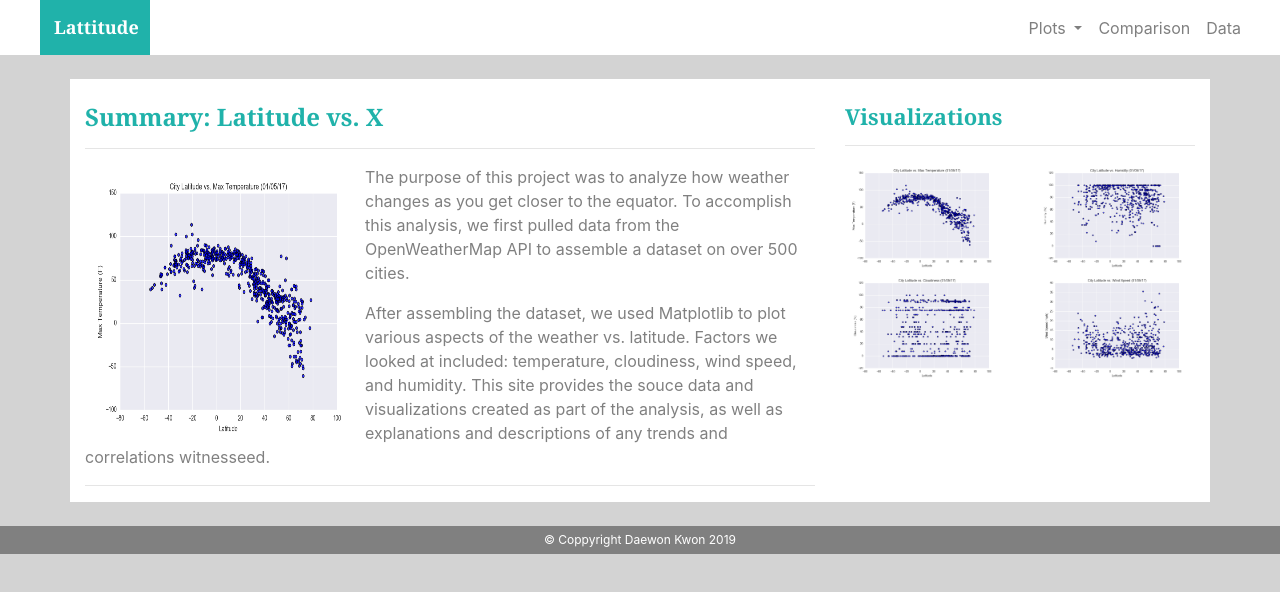
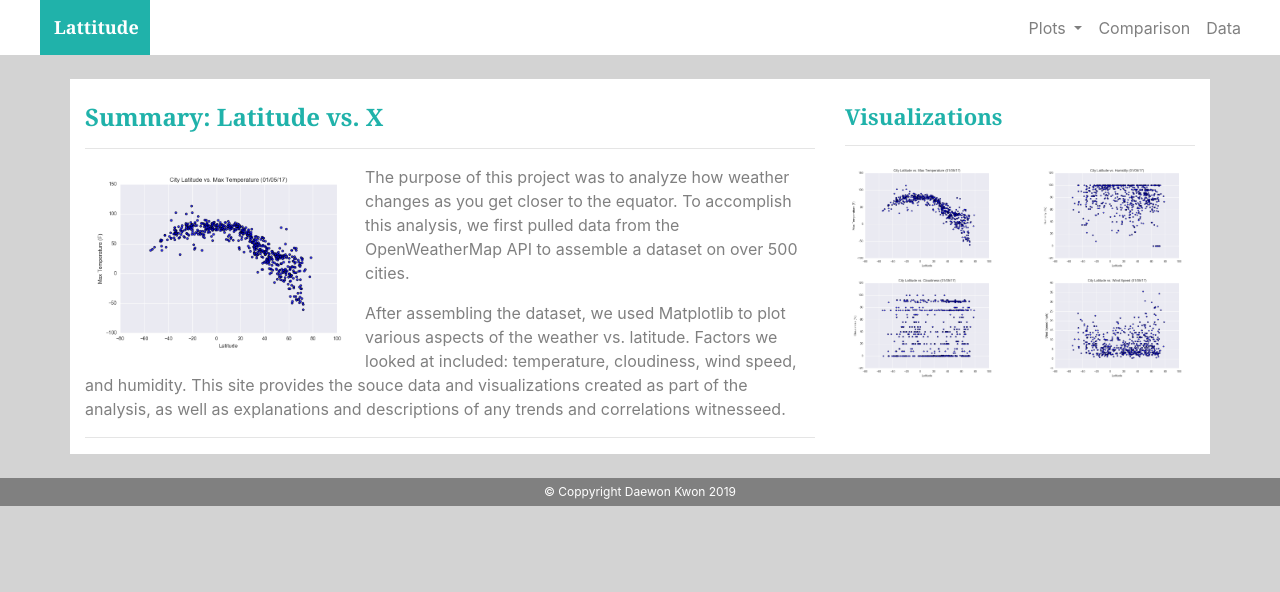
Before and after one commit to sliwet/web-design-challenge, a plain HTML site: page WebVisualizations/landingpage.html in a window 1280 px wide. Drawn offline with nearby package versions, Linux system fonts and the light colour scheme.

Commit message:
Removed height from Fig1

```diff
--- a/WebVisualizations/landingpage.html
+++ b/WebVisualizations/landingpage.html
@@ -74,7 +74,7 @@
         <br>
         <h1>Summary: Latitude vs. X</h1>
         <hr>
-        <img src="images/Fig1.png" alt="Latitude vs. Temperature" height="280" width="280" align="left">
+        <img src="images/Fig1.png" alt="Latitude vs. Temperature" width="280" align="left">
         <p>The purpose of this project was to analyze how weather changes as you get closer to the equator. To
           accomplish this analysis, we first pulled data from the OpenWeatherMap API to assemble a dataset on over 500
           cities.</p>
```
